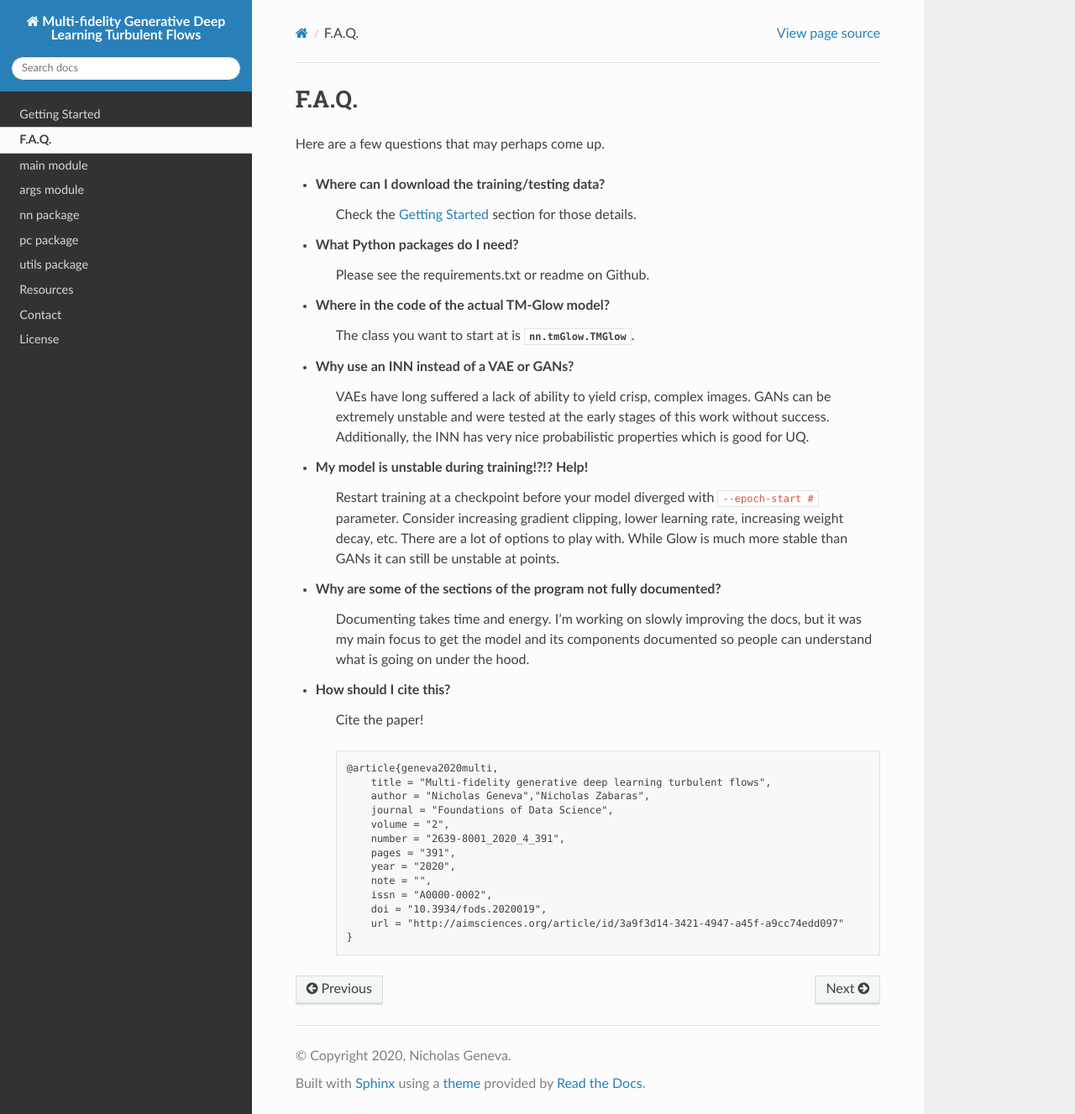
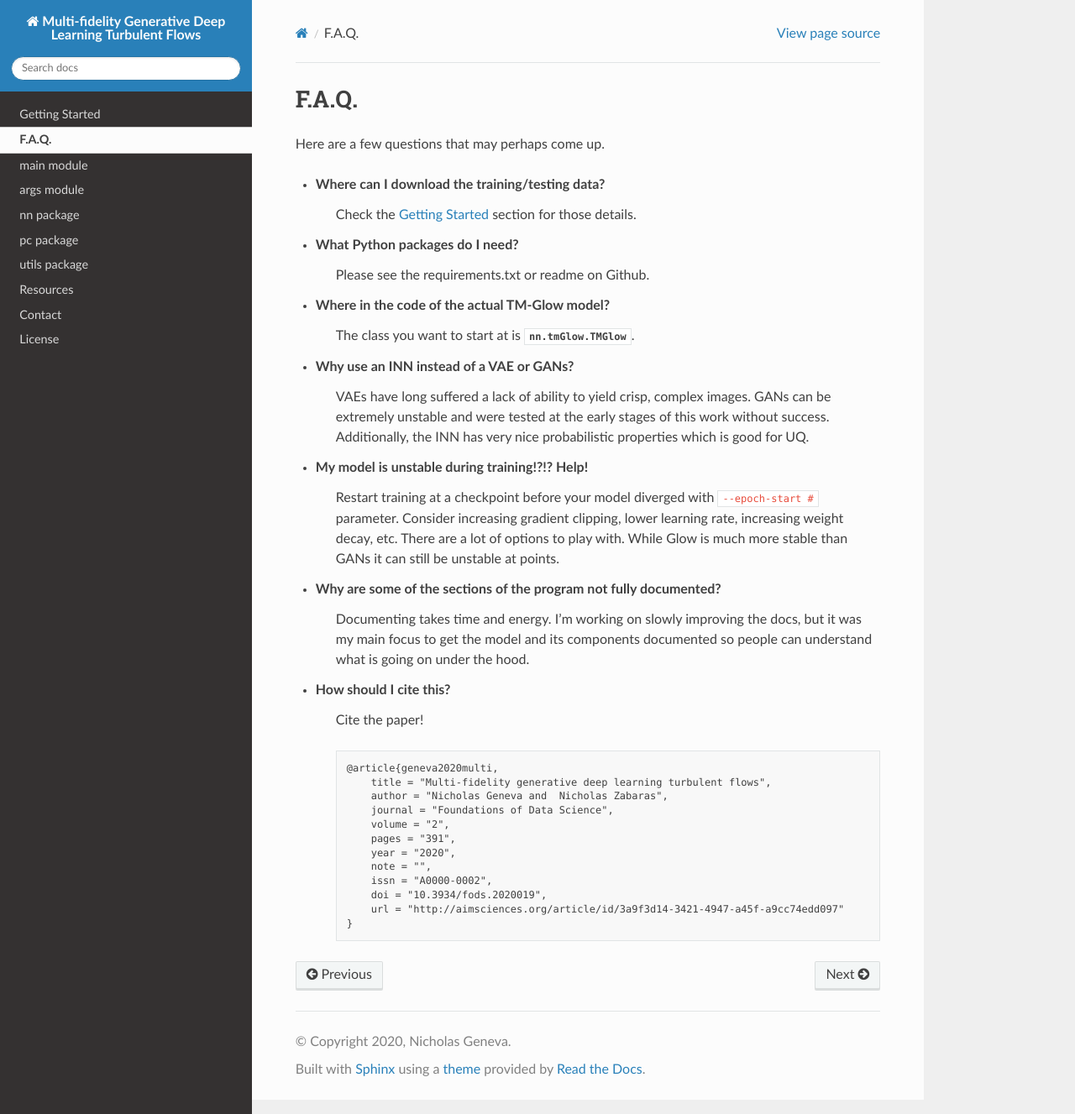
Before and after one commit to zabaras/deep-turbulence, a Sphinx documentation site: the page built from docs/source/faq.rst, in a window 1280 px wide and 1327 px high. Shown: the whole window at 84% size. Built offline with Sphinx 7.4.7 and the Read the Docs theme 2.0.0, drawn with Linux system fonts in a browser that asks for light colours.

Commit message:
Some fixes for bibtex citation

```diff
--- a/docs/source/faq.rst
+++ b/docs/source/faq.rst
@@ -40,10 +40,9 @@ Here are a few questions that may perhaps come up.
 
         @article{geneva2020multi,
             title = "Multi-fidelity generative deep learning turbulent flows",
-            author = "Nicholas Geneva","Nicholas Zabaras",
+            author = "Nicholas Geneva and  Nicholas Zabaras",
             journal = "Foundations of Data Science",
             volume = "2",
-            number = "2639-8001_2020_4_391",
             pages = "391",
             year = "2020",
             note = "",
```
Also changed, not shown: README.md (+9 -10 lines).
